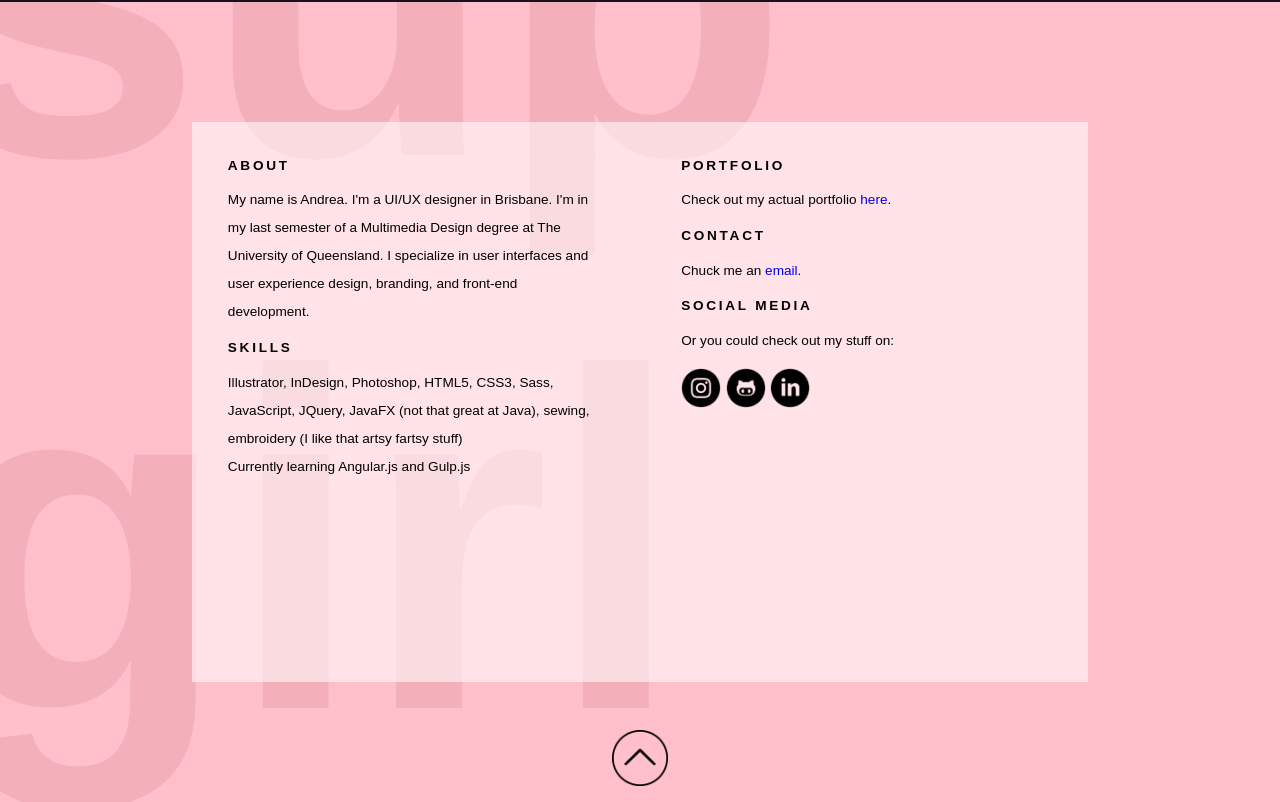
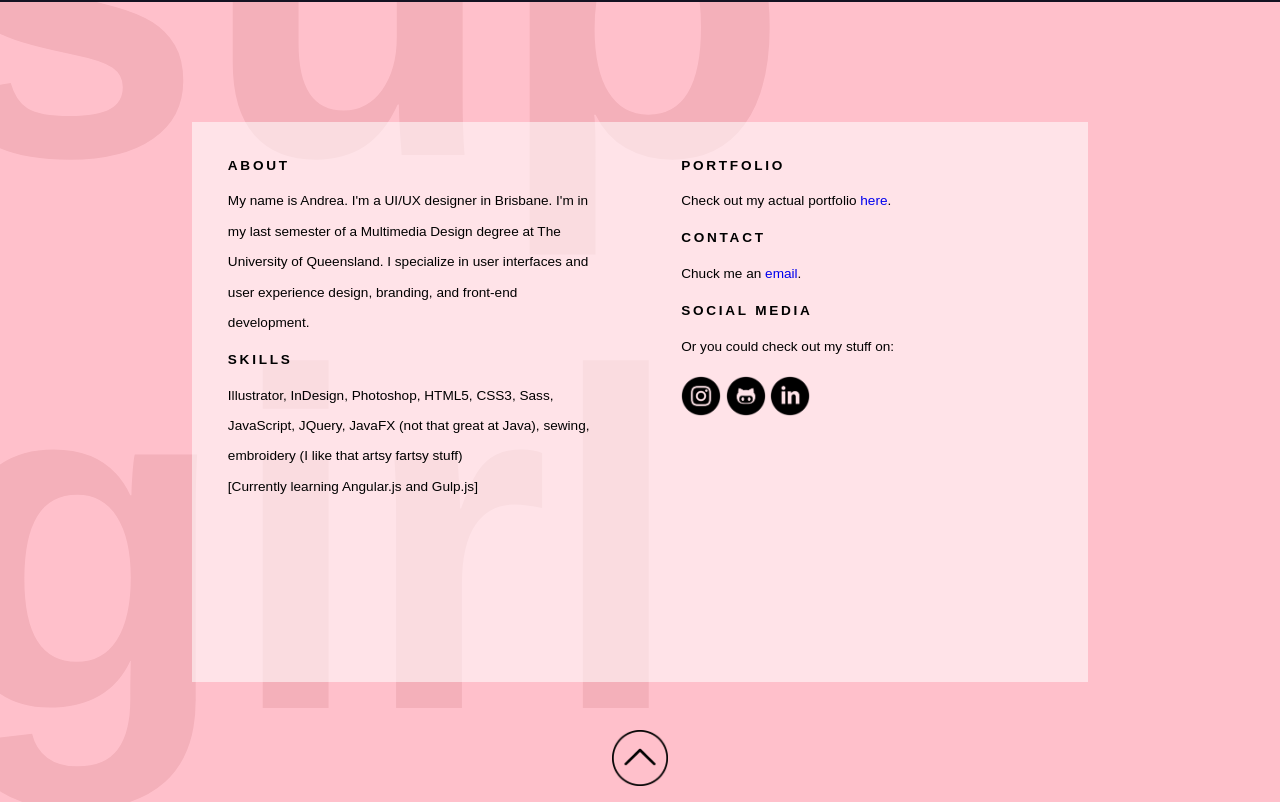
Before and after one commit to andreajaneyee/spandx, a plain HTML site: page index.html in a window 1280 px wide. Shown: the part 798-1600 px from the top of the page. Drawn offline with nearby package versions, Linux system fonts and the light colour scheme; a web font is replaced by a local one.

Commit message:
no message

```diff
--- a/css/main.css
+++ b/css/main.css
@@ -123,7 +123,7 @@ a{
 }
 .about-container p{
     font-size: .85em;
-    line-height: 3.5vh;
+    line-height: 3.8vh;
 }
 .about-titles{
     margin: 0;
--- a/index.html
+++ b/index.html
@@ -35,7 +35,7 @@
                         <h6 class="about-titles">About</h6>
                         <p>My name is Andrea. I'm a UI/UX designer in Brisbane. I'm in my last semester of a Multimedia Design degree at The University of Queensland. I specialize in user interfaces and user experience design, branding, and front-end development.</p>
                         <h6 class="about-titles">Skills</h6>
-                        <p>Illustrator, InDesign, Photoshop, HTML5, CSS3, Sass, JavaScript, JQuery, JavaFX (not that great at Java), sewing, embroidery (I like that artsy fartsy stuff)<br>Currently learning Angular.js and Gulp.js</p>
+                        <p>Illustrator, InDesign, Photoshop, HTML5, CSS3, Sass, JavaScript, JQuery, JavaFX (not that great at Java), sewing, embroidery (I like that artsy fartsy stuff)<br>[Currently learning Angular.js and Gulp.js]</p>
                     </div>
                     <div class="about-column">
                         <h6 class="about-titles">Portfolio</h6>
```
